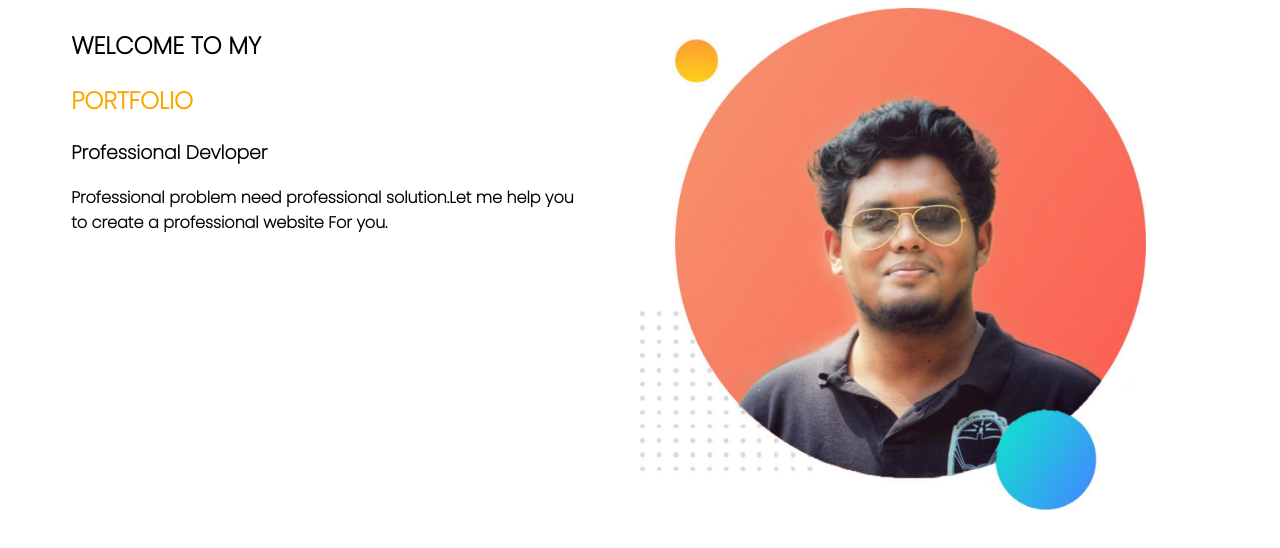
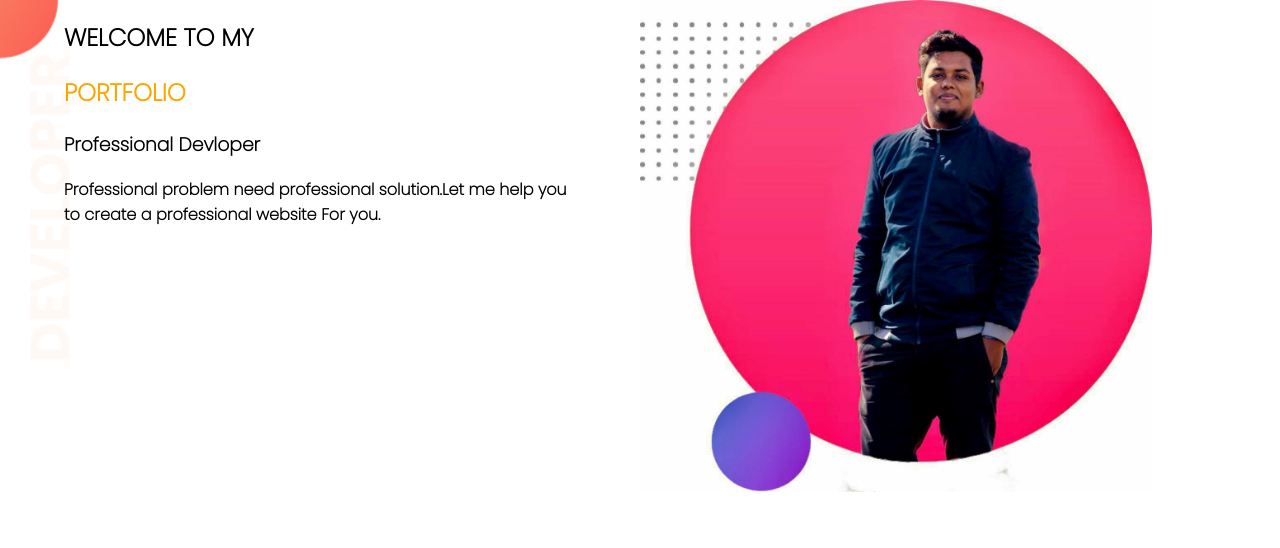
Before and after one commit to nimealif/portfolio, a plain HTML site: page index.html in a window 1280 px wide. Drawn offline with Linux system fonts and the light colour scheme.

Commit message:
image changed

```diff
--- a/index.html
+++ b/index.html
@@ -10,7 +10,7 @@
 
 </head>
 <body>
- <section>
+ <section class="top-banner">
   <div class="half-width">
     <h1>WELCOME TO MY</h1>
     <h1 class="highlight">PORTFOLIO</h1>
@@ -18,7 +18,7 @@
     <p>Professional problem need professional solution.Let me help you to create a professional website For you.</p>
   </div>
   <div class="half-width">
-    <img class="img1" src="images/img1.jpg" alt="">
+    <img class="img1" src="images/img2.jpg" alt="">
   </div>
 
  </section>
--- a/style.css
+++ b/style.css
@@ -1,5 +1,12 @@
 body{
     font-family: 'Poppins', sans-serif;
+    margin: 0px;
+}
+
+.top-banner{
+    background-image: url(images/top-banner.png);
+    background-repeat: no-repeat;
+
 }
 
 
@@ -22,3 +29,7 @@ p{
 .half-width img{
     width:100%;
 }
+
+section{
+    height: 500px;
+}
```
